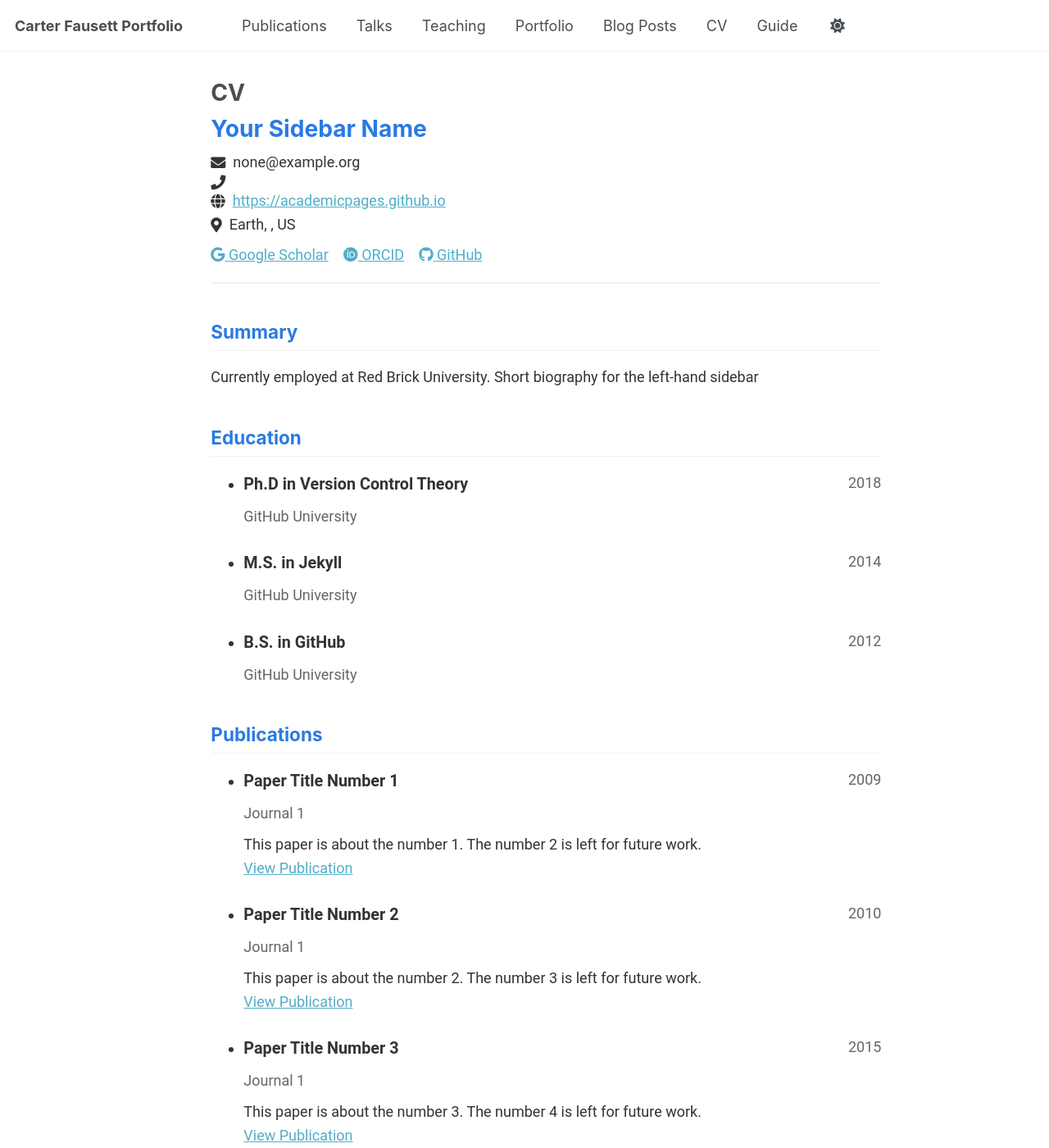
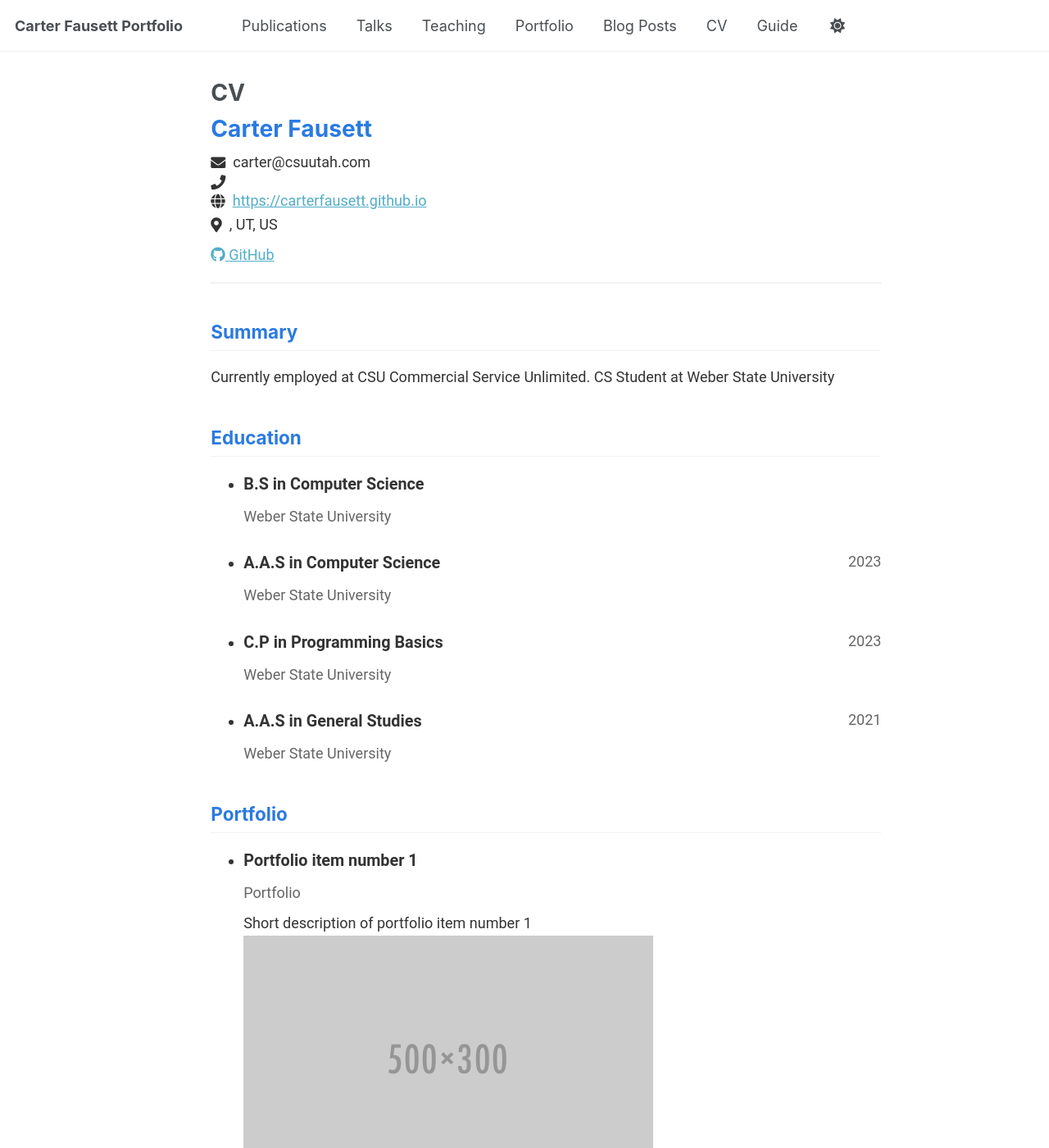
Before and after one commit to CarterFausett/CarterFausett.github.io, a Jekyll site: the page built from _pages/cv-json.md, in a window 1280 px wide and 1400 px high. Shown: the whole window at 82% size. Built offline with Jekyll 4.4.1, drawn with Linux system fonts in a browser that asks for light colours; some of the changed text lies outside the part shown.

Commit message:
Update cv.json

```diff
--- a/_data/cv.json
+++ b/_data/cv.json
@@ -1,61 +1,60 @@
 {
   "basics": {
-    "name": "Your Sidebar Name",
-    "email": "none@example.org",
+    "name": "Carter Fausett",
+    "email": "carter@csuutah.com",
     "phone": "",
-    "website": "https://academicpages.github.io",
-    "summary": "Currently employed at Red Brick University. Short biography for the left-hand sidebar",
+    "website": "https://carterfausett.github.io",
+    "summary": "Currently employed at CSU Commercial Service Unlimited. CS Student at Weber State University",
     "location": {
       "address": "",
       "postalCode": "",
-      "city": "Earth",
+      "city": "",
       "countryCode": "US",
-      "region": ""
+      "region": "UT"
     },
     "profiles": [
       {
-        "network": "Google Scholar",
-        "username": "",
-        "url": "https://scholar.google.com/citations?user=PS_CX0AAAAAJ"
-      },
-      {
-        "network": "ORCID",
-        "username": "",
-        "url": "http://orcid.org/yourorcidurl"
-      },
-      {
         "network": "GitHub",
         "username": "academicpages",
-        "url": "https://github.com/academicpages"
+        "url": "https://github.com/CarterFausett"
       }
     ]
   },
   "work": [],
   "education": [
     {
-      "institution": "GitHub University",
-      "area": "Ph.D in Version Control Theory",
+      "institution": "Weber State University",
+      "area": "B.S in Computer Science",
       "studyType": "",
       "startDate": "",
-      "endDate": "2018",
+      "endDate": "",
       "gpa": null,
       "courses": []
     },
     {
-      "institution": "GitHub University",
-      "area": "M.S. in Jekyll",
+      "institution": "Weber State University",
+      "area": "A.A.S in Computer Science",
       "studyType": "",
       "startDate": "",
-      "endDate": "2014",
+      "endDate": "2023",
       "gpa": null,
       "courses": []
     },
     {
-      "institution": "GitHub University",
-      "area": "B.S. in GitHub",
+      "institution": "Weber State University",
+      "area": "C.P in Programming Basics",
       "studyType": "",
       "startDate": "",
-      "endDate": "2012",
+      "endDate": "2023",
+      "gpa": null,
+      "courses": []
+    },
+    {
+      "institution": "Weber State University",
+      "area": "A.A.S in General Studies",
+      "studyType": "",
+      "startDate": "",
+      "endDate": "2021",
       "gpa": null,
       "courses": []
     }
@@ -64,82 +63,6 @@
   "languages": [],
   "interests": [],
   "references": [],
-  "publications": [
-    {
-      "name": "Paper Title Number 1",
-      "publisher": "Journal 1",
-      "releaseDate": "2009-10-01",
-      "website": "http://academicpages.github.io/files/paper1.pdf",
-      "summary": "This paper is about the number 1. The number 2 is left for future work."
-    },
-    {
-      "name": "Paper Title Number 2",
-      "publisher": "Journal 1",
-      "releaseDate": "2010-10-01",
-      "website": "http://academicpages.github.io/files/paper2.pdf",
-      "summary": "This paper is about the number 2. The number 3 is left for future work."
-    },
-    {
-      "name": "Paper Title Number 3",
-      "publisher": "Journal 1",
-      "releaseDate": "2015-10-01",
-      "website": "http://academicpages.github.io/files/paper3.pdf",
-      "summary": "This paper is about the number 3. The number 4 is left for future work."
-    },
-    {
-      "name": "Paper Title Number 4",
-      "publisher": "GitHub Journal of Bugs",
-      "releaseDate": "2024-02-17",
-      "website": "http://academicpages.github.io/files/paper3.pdf",
-      "summary": "This paper is about fixing template issue #693."
-    }
-  ],
-  "presentations": [
-    {
-      "name": "Talk 1 on Relevant Topic in Your Field",
-      "event": "UC San Francisco, Department of Testing",
-      "date": "2012-03-01",
-      "location": "San Francisco, CA, USA",
-      "description": ""
-    },
-    {
-      "name": "Tutorial 1 on Relevant Topic in Your Field",
-      "event": "UC-Berkeley Institute for Testing Science",
-      "date": "2013-03-01",
-      "location": "Berkeley, CA, USA",
-      "description": ""
-    },
-    {
-      "name": "Talk 2 on Relevant Topic in Your Field",
-      "event": "London School of Testing",
-      "date": "2014-02-01",
-      "location": "London, UK",
-      "description": ""
-    },
-    {
-      "name": "Conference Proceeding talk 3 on Relevant Topic in Your Field",
-      "event": "Testing Institute of America 2014 Annual Conference",
-      "date": "2014-03-01",
-      "location": "Los Angeles, CA, USA",
-      "description": ""
-    }
-  ],
-  "teaching": [
-    {
-      "course": "Teaching experience 1",
-      "institution": "University 1, Department",
-      "date": "2014-01-01",
-      "role": "Undergraduate course",
-      "description": ""
-    },
-    {
-      "course": "Teaching experience 2",
-      "institution": "University 1, Department",
-      "date": "2015-01-01",
-      "role": "Workshop",
-      "description": ""
-    }
-  ],
   "portfolio": [
     {
       "name": "Portfolio item number 1",
```
